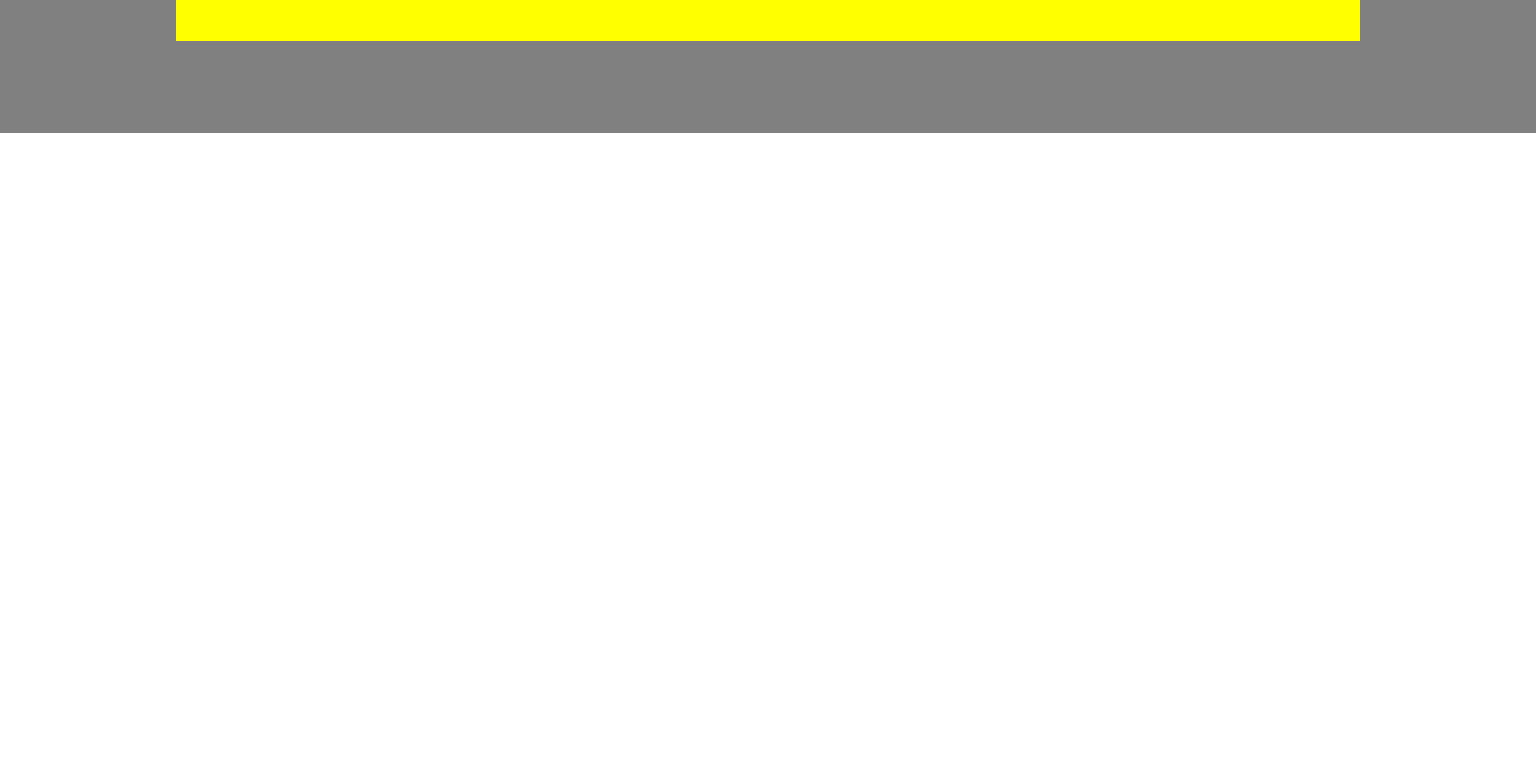
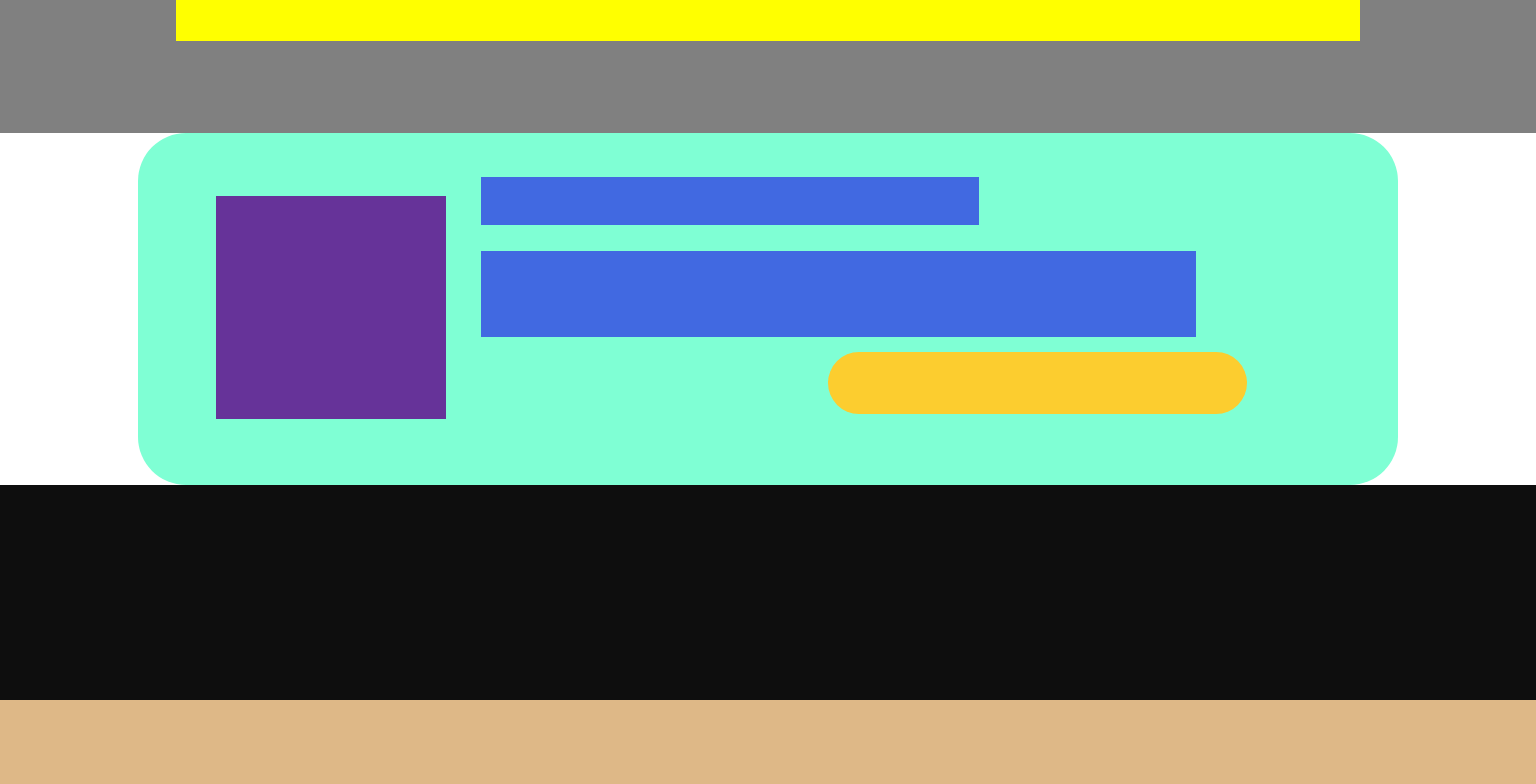
Before and after one commit to siddhesh-mmi/websites-demo-mmi, a React (Create React App) app: page / in a window 1536 px wide. Shown: the part 2160-2944 px from the top of the page. Before the commit the page ends 2293 px from the top, so only its background shows below. Built offline with nearby package versions, Linux system fonts and the light colour scheme.

Commit message:
update 1920 code

```diff
--- a/src/views/Home/Home.js
+++ b/src/views/Home/Home.js
@@ -257,7 +257,41 @@ class Home extends React.Component{
 
         </div>
       </div>
+      <div className="earning_calc">
+        <div className="earning_calc_img">
 
+        </div>
+        <div className="earning_calc_section">
+          <div className="earning_calc_header">
+
+          </div>
+
+          <div className="earning_calc_para">
+
+          </div>
+          <div className="earning_calc_btn">
+
+          </div>
+        </div>
+      </div>
+      <div className="blackband">
+
+      </div>
+      <div className="our_team">
+
+      </div>
+      <div className="about_us">
+
+      </div>
+      <div className="subscribe">
+
+      </div>
+      <div className="join">
+
+      </div>
+      <div className="footer">
+
+      </div>
       {/*<Footer />*/}
       </>
     )
--- a/src/views/Home/home.css
+++ b/src/views/Home/home.css
@@ -140,6 +140,65 @@
 		margin-right: 11.485vw;
 		width: 77.03vw;
 		background-color: yellow;
+	}
+
+	.earning_calc{
+		height: 22.91vw;
+		background-color: aquamarine;
+		width: 81.97vw;
+		border-radius: 3.125vw;
+		margin: auto;
+		display: flex;
+
+	}
+
+	.earning_calc_img{
+		background-color:rebeccapurple;
+		margin-top: 4.06vw;
+		margin-left: 5.02vw;
+		height: 14.55vw;
+		width: 14.977vw;
+	}
+
+	.earning_calc_header{
+		background-color: royalblue;
+		margin-top: 2.8125vw;
+		margin-left: 2.30vw;
+		height: 3.177vw;
+		width: 32.44vw;
+	}
+
+	.earning_calc_para{
+		margin-top: 1.66vw;
+		margin-left: 2.30vw;
+		height: 5.625vw;
+		width: 46.5625vw;
+		background-color: royalblue;
+	}
+
+	.earning_calc_btn{
+		margin-top: 0.989vw;
+		margin-left: 24.899vw;
+		height: 4.01vw;
+		width: 27.291vw;
+		background-color: #FCCD2F;
+		border-radius: 3.125vw;
+	}
+
+	.blackband{
+		border-bottom: 14.06vw solid #0E0E0E;
+	}
+
+	.our_team{
+		height: 69.58vw;
+		width: 100vw;
+		background-color: burlywood;
+	}
+
+	.footer{
+		height: 36.45833vw;
+		width: 100vw;
+		background-color: #181818;
 	}
 }
 
```
